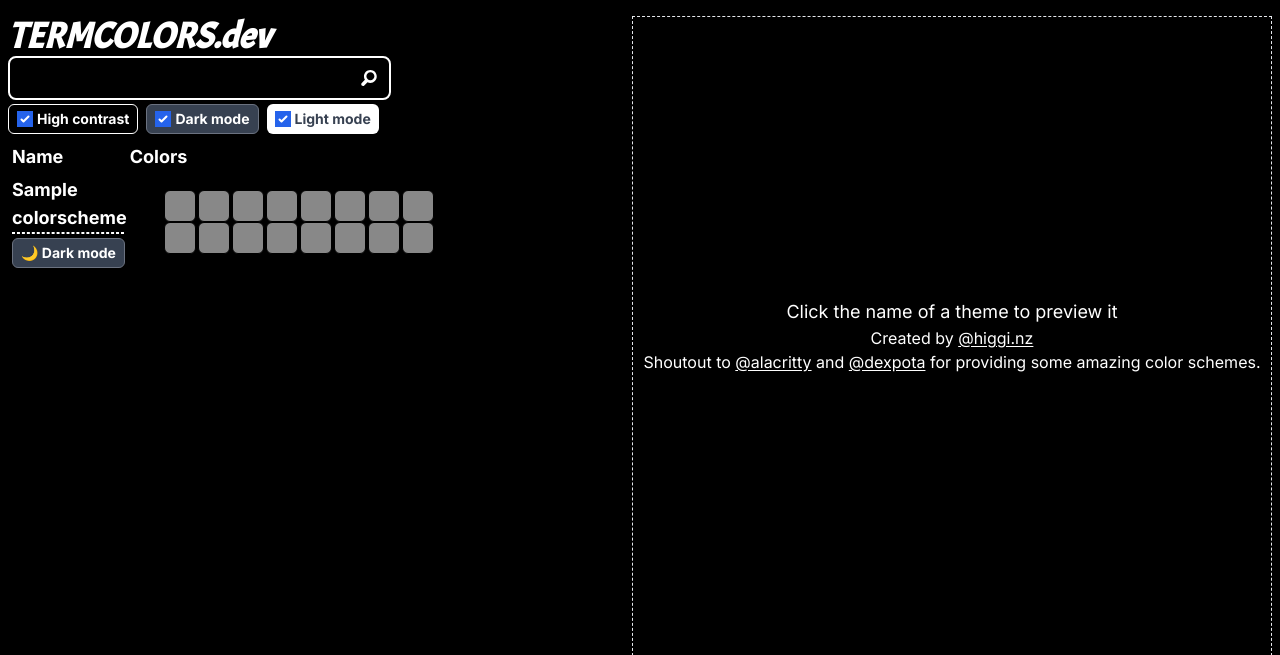
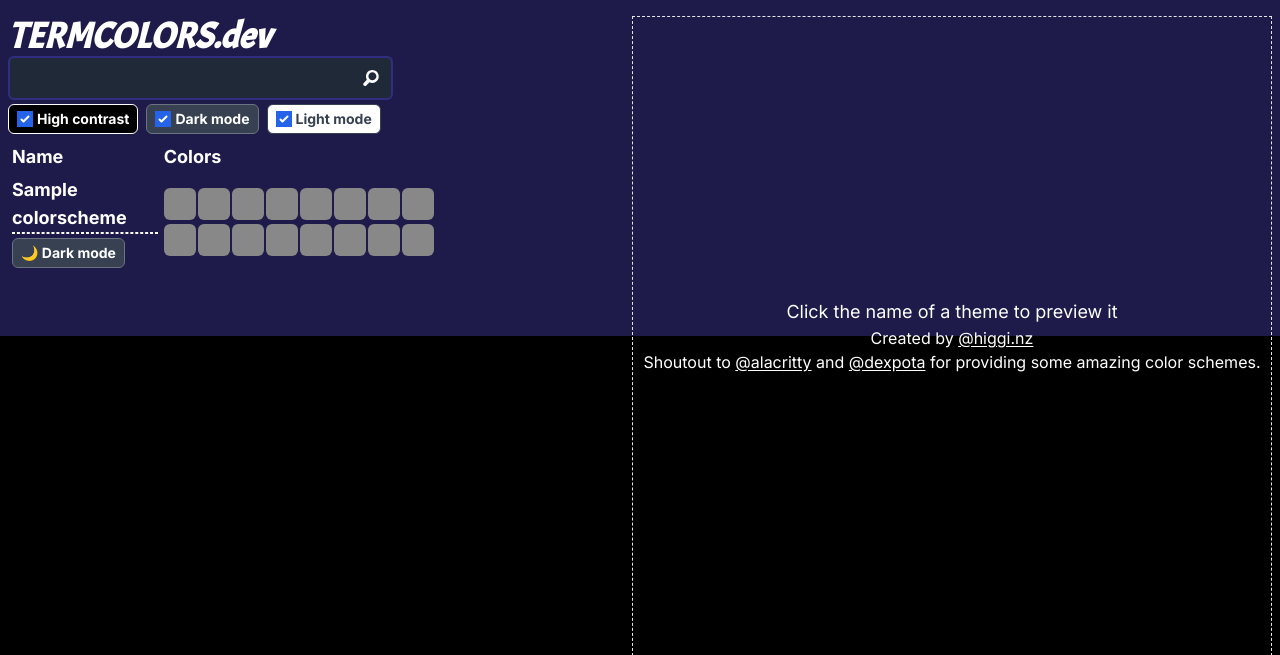
Before and after one commit to johnmatthiggins/termcolors, a Django app: page / in a window 1280 px wide. Shown: the top 655 px of the page. Run offline with Django 5.2, Linux system fonts and the light colour scheme; tables that the repository leaves empty hold one stand-in row (values such as "Sample post"); some libraries are stand-ins or nearby versions.

Commit message:
changed up background colors

```diff
--- a/home/templates/themes.html
+++ b/home/templates/themes.html
@@ -5,13 +5,13 @@
 {% endblock title %}
 {% block root %}
 {% spaceless %}
-	<div class="w-full flex justify-between bg-black text-white" style="font-family: Inter;" id="main">
+	<div class="w-full flex justify-between bg-black text-white bg-indigo-950" style="font-family: Inter;" id="main">
 		<div class="mx-2 md:px-0 md:w-7/8 lg:px-0 lg:w-1/3 pr-1 py-4 mb-12">
 			<h1 class="pr-4 text-4xl italic text-white font-bold" style="font-family: Acme;">TERMCOLORS.dev</h1>
 			<div class="flex justify-between mb-2">
 				<div>
 					<div class="flex">
-						<input id="page-search" type="search" class="grow text-white border-2 border-white border-solid rounded-lg bg-black">
+						<input id="page-search" type="search" class="grow text-white border-2 border-indigo-900 border-solid rounded-md bg-gray-800">
 						<img class="ml-[-2rem] w-5 invert" src="{% static "search.svg" %}">
 					</div>
 					<div class="flex gap-2">
@@ -21,7 +21,7 @@
 						<label class="bg-gray-700 rounded-md mt-1 py-1 px-2 text-white text-sm border border-gray-500 border-solid font-bold flex items-center gap-1 select-none hover:cursor-pointer">
 							<input name="dark_mode" type="checkbox" checked> Dark mode
 						</label>
-						<label class="bg-white rounded-md mt-1 py-1 px-2 text-gray-700 text-sm font-bold flex items-center gap-1 select-none hover:cursor-pointer">
+						<label class="bg-white rounded-md mt-1 py-1 px-2 text-gray-700 text-sm border border-gray-700 border-solid font-bold flex items-center gap-1 select-none hover:cursor-pointer">
 							<input name="light_mode" type="checkbox" checked> Light mode
 						</label>
 					</div>
@@ -32,7 +32,6 @@
 					<tr>
 						<th class="text-left pl-1" style="font-family: Inter;">Name</th>
 						<th class="max-w-8">Colors</th>
-						<th></th>
 						<th></th>
 						<th></th>
 						<th></th>
@@ -79,40 +78,36 @@
 							</div>
 						</td>
 						<td>
-							<div class="min-h-8 max-h-8 min-w-8 max-w-8 border border-solid border-black rounded-md" style="background-color:{{ scheme.foreground }};"></div>
-							<div class="min-h-8 max-h-8 min-w-8 max-w-8 border border-solid border-black rounded-md" style="background-color:{{ scheme.background }};"></div>
+							<div class="min-h-8 max-h-8 min-w-8 max-w-8 rounded-md" style="background-color:{{ scheme.color0 }};"></div>
+							<div class="min-h-8 max-h-8 min-w-8 max-w-8 mt-1 rounded-md" style="background-color:{{ scheme.color8 }};"></div>
 						</td>
 						<td>
-							<div class="min-h-8 max-h-8 min-w-8 max-w-8 border border-solid border-black rounded-md" style="background-color:{{ scheme.color0 }};"></div>
-							<div class="min-h-8 max-h-8 min-w-8 max-w-8 border border-solid border-black rounded-md" style="background-color:{{ scheme.color8 }};"></div>
+							<div class="min-h-8 max-h-8 min-w-8 max-w-8 rounded-md" style="background-color:{{ scheme.color1 }};"></div>
+							<div class="min-h-8 max-h-8 min-w-8 max-w-8 mt-1 rounded-md" style="background-color:{{ scheme.color9 }};"></div>
 						</td>
 						<td>
-							<div class="min-h-8 max-h-8 min-w-8 max-w-8 border border-solid border-black rounded-md" style="background-color:{{ scheme.color1 }};"></div>
-							<div class="min-h-8 max-h-8 min-w-8 max-w-8 border border-solid border-black rounded-md" style="background-color:{{ scheme.color9 }};"></div>
+							<div class="min-h-8 max-h-8 min-w-8 max-w-8 rounded-md" style="background-color:{{ scheme.color2 }};"></div>
+							<div class="min-h-8 max-h-8 min-w-8 max-w-8 mt-1 rounded-md" style="background-color:{{ scheme.color10 }};"></div>
 						</td>
 						<td>
-							<div class="min-h-8 max-h-8 min-w-8 max-w-8 border border-solid border-black rounded-md" style="background-color:{{ scheme.color2 }};"></div>
-							<div class="min-h-8 max-h-8 min-w-8 max-w-8 border border-solid border-black rounded-md" style="background-color:{{ scheme.color10 }};"></div>
+							<div class="min-h-8 max-h-8 min-w-8 max-w-8 rounded-md" style="background-color:{{ scheme.color3 }};"></div>
+							<div class="min-h-8 max-h-8 min-w-8 max-w-8 mt-1 rounded-md" style="background-color:{{ scheme.color11 }};"></div>
 						</td>
 						<td>
-							<div class="min-h-8 max-h-8 min-w-8 max-w-8 border border-solid border-black rounded-md" style="background-color:{{ scheme.color3 }};"></div>
-							<div class="min-h-8 max-h-8 min-w-8 max-w-8 border border-solid border-black rounded-md" style="background-color:{{ scheme.color11 }};"></div>
+							<div class="min-h-8 max-h-8 min-w-8 max-w-8 rounded-md" style="background-color:{{ scheme.color4 }};"></div>
+							<div class="min-h-8 max-h-8 min-w-8 max-w-8 mt-1 rounded-md" style="background-color:{{ scheme.color12 }};"></div>
 						</td>
 						<td>
-							<div class="min-h-8 max-h-8 min-w-8 max-w-8 border border-solid border-black rounded-md" style="background-color:{{ scheme.color4 }};"></div>
-							<div class="min-h-8 max-h-8 min-w-8 max-w-8 border border-solid border-black rounded-md" style="background-color:{{ scheme.color12 }};"></div>
+							<div class="min-h-8 max-h-8 min-w-8 max-w-8 rounded-md" style="background-color:{{ scheme.color5 }};"></div>
+							<div class="min-h-8 max-h-8 min-w-8 max-w-8 mt-1 rounded-md" style="background-color:{{ scheme.color13 }};"></div>
 						</td>
 						<td>
-							<div class="min-h-8 max-h-8 min-w-8 max-w-8 border border-solid border-black rounded-md" style="background-color:{{ scheme.color5 }};"></div>
-							<div class="min-h-8 max-h-8 min-w-8 max-w-8 border border-solid border-black rounded-md" style="background-color:{{ scheme.color13 }};"></div>
+							<div class="min-h-8 max-h-8 min-w-8 max-w-8 rounded-md" style="background-color:{{ scheme.color6 }};"></div>
+							<div class="min-h-8 max-h-8 min-w-8 max-w-8 mt-1 rounded-md" style="background-color:{{ scheme.color14 }};"></div>
 						</td>
 						<td>
-							<div class="min-h-8 max-h-8 min-w-8 max-w-8 border border-solid border-black rounded-md" style="background-color:{{ scheme.color6 }};"></div>
-							<div class="min-h-8 max-h-8 min-w-8 max-w-8 border border-solid border-black rounded-md" style="background-color:{{ scheme.color14 }};"></div>
-						</td>
-						<td>
-							<div class="min-h-8 max-h-8 min-w-8 max-w-8 border border-solid border-black rounded-md" style="background-color:{{ scheme.color7 }};"></div>
-							<div class="min-h-8 max-h-8 min-w-8 max-w-8 border border-solid border-black rounded-md" style="background-color:{{ scheme.color15 }};"></div>
+							<div class="min-h-8 max-h-8 min-w-8 max-w-8 rounded-md" style="background-color:{{ scheme.color7 }};"></div>
+							<div class="min-h-8 max-h-8 min-w-8 max-w-8 mt-1 rounded-md" style="background-color:{{ scheme.color15 }};"></div>
 						</td>
 					</tr>
 				{% endfor %}
--- a/theme/static/css/dist/styles.css
+++ b/theme/static/css/dist/styles.css
@@ -1015,6 +1015,10 @@ select {
   border-radius: 0.375rem;
 }
 
+.rounded-sm {
+  border-radius: 0.125rem;
+}
+
 .rounded-t-lg {
   border-top-left-radius: 0.5rem;
   border-top-right-radius: 0.5rem;
@@ -1060,6 +1064,31 @@ select {
   border-color: rgb(255 255 255 / var(--tw-border-opacity, 1));
 }
 
+.border-gray-300 {
+  --tw-border-opacity: 1;
+  border-color: rgb(209 213 219 / var(--tw-border-opacity, 1));
+}
+
+.border-gray-700 {
+  --tw-border-opacity: 1;
+  border-color: rgb(55 65 81 / var(--tw-border-opacity, 1));
+}
+
+.border-indigo-700 {
+  --tw-border-opacity: 1;
+  border-color: rgb(67 56 202 / var(--tw-border-opacity, 1));
+}
+
+.border-indigo-800 {
+  --tw-border-opacity: 1;
+  border-color: rgb(55 48 163 / var(--tw-border-opacity, 1));
+}
+
+.border-indigo-900 {
+  --tw-border-opacity: 1;
+  border-color: rgb(49 46 129 / var(--tw-border-opacity, 1));
+}
+
 .border-b-gray-700 {
   --tw-border-opacity: 1;
   border-bottom-color: rgb(55 65 81 / var(--tw-border-opacity, 1));
@@ -1093,6 +1122,31 @@ select {
 .bg-white {
   --tw-bg-opacity: 1;
   background-color: rgb(255 255 255 / var(--tw-bg-opacity, 1));
+}
+
+.bg-violet-900 {
+  --tw-bg-opacity: 1;
+  background-color: rgb(76 29 149 / var(--tw-bg-opacity, 1));
+}
+
+.bg-indigo-900 {
+  --tw-bg-opacity: 1;
+  background-color: rgb(49 46 129 / var(--tw-bg-opacity, 1));
+}
+
+.bg-indigo-950 {
+  --tw-bg-opacity: 1;
+  background-color: rgb(30 27 75 / var(--tw-bg-opacity, 1));
+}
+
+.bg-gray-900 {
+  --tw-bg-opacity: 1;
+  background-color: rgb(17 24 39 / var(--tw-bg-opacity, 1));
+}
+
+.bg-gray-800 {
+  --tw-bg-opacity: 1;
+  background-color: rgb(31 41 55 / var(--tw-bg-opacity, 1));
 }
 
 .p-\[3px\] {
```
